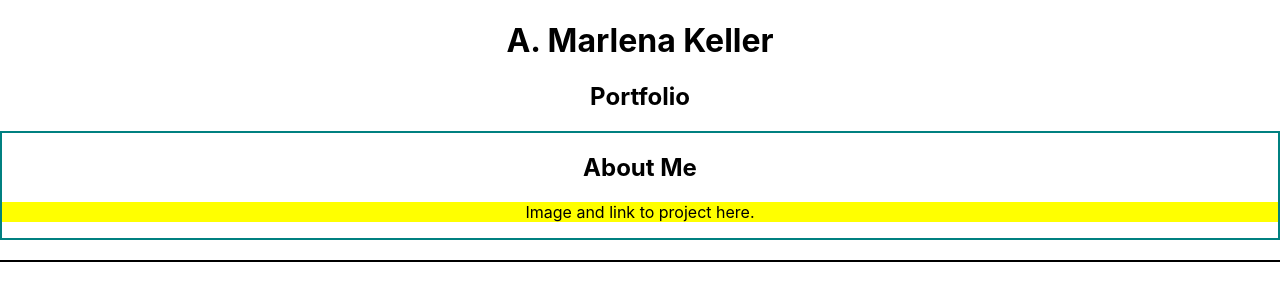
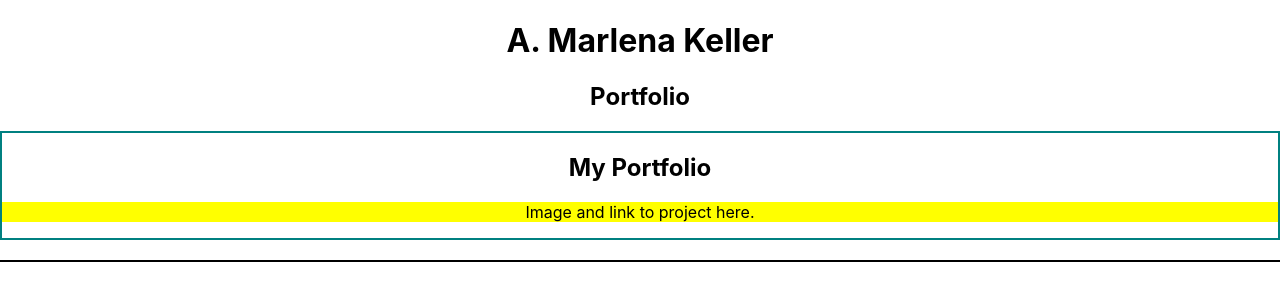
Before and after one commit to annamarlena/react-portfolio, a React (Create React App) app: page / in a window 1280 px wide. Shown: the top 300 px of the page. Built offline with nearby package versions, Linux system fonts and the light colour scheme.

Commit message:
A little more work on the components

```diff
--- a/src/components/Project.js
+++ b/src/components/Project.js
@@ -2,16 +2,18 @@
 
 function Project(props) {
 
-  const showMyAboutMe = true;
-  const showMyPortfolio = false;
+  const showMyAboutMe = false;
+  const showMyPortfolio = true;
   const showMyContact = false;
   const showMyResume = false;
 
   return (
     <div style={{ border: "2px solid teal" }}>
 
-      { showMyAboutMe === true && (
+      { showMyAboutMe ? (
         <h2>About Me</h2>
+      ) : (
+        <h2>My Portfolio</h2>
       )}
 
       { props.children }
```
